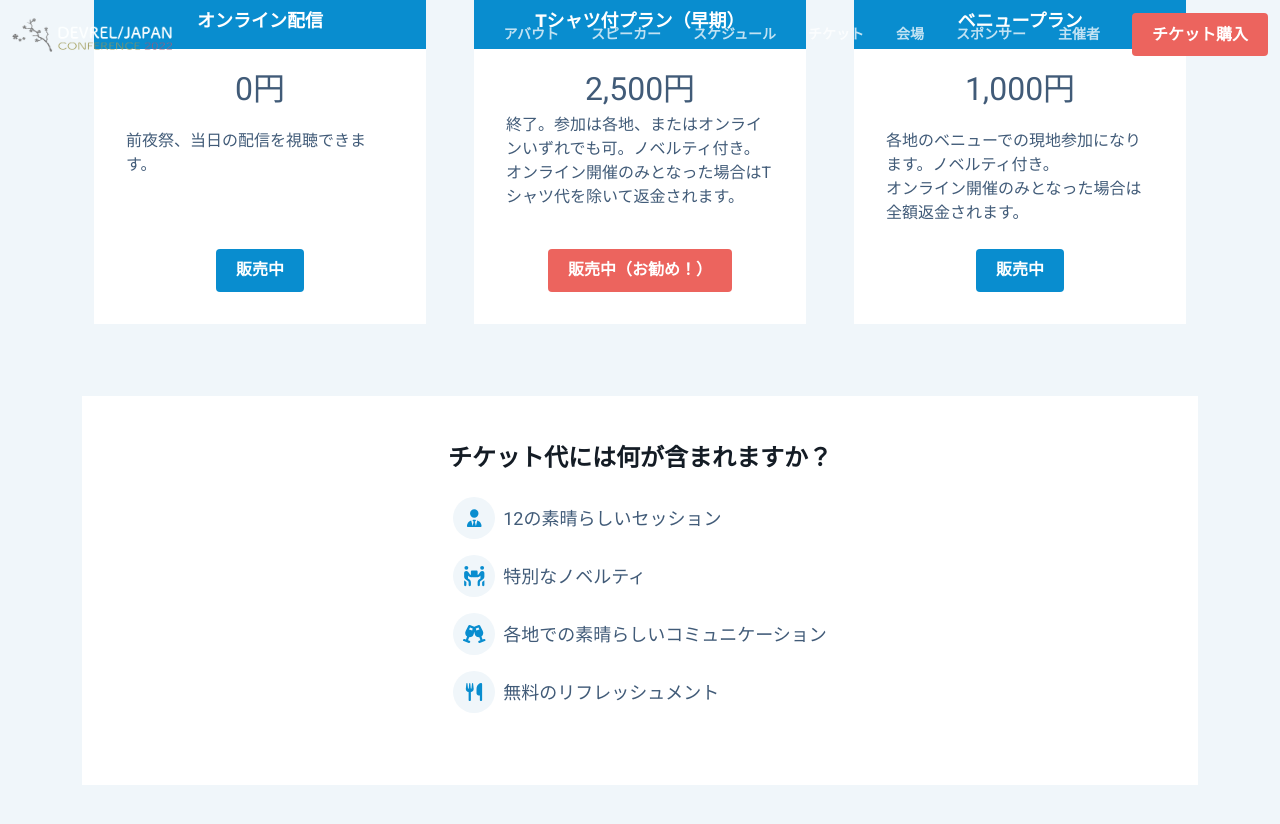
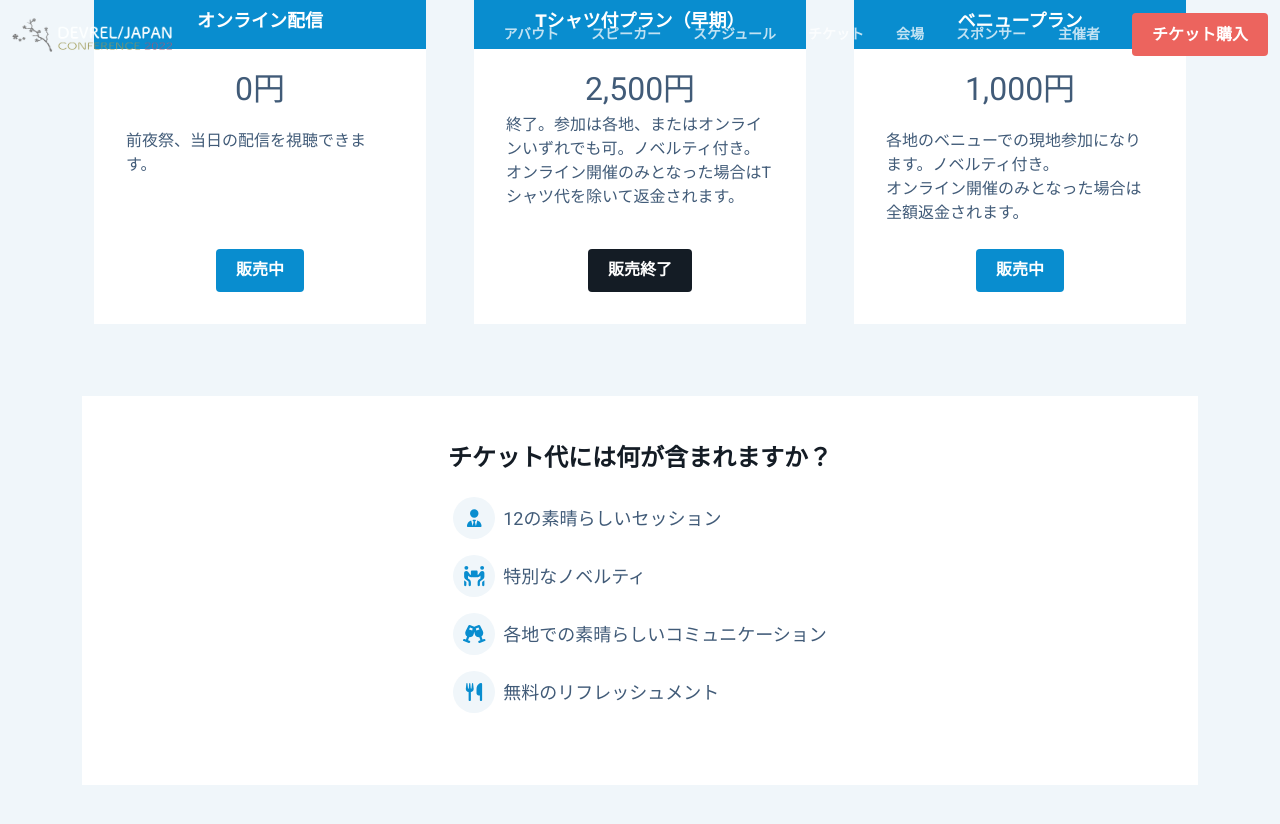
Before and after one commit to DevRelTokyo/japan-2022, a Jekyll site: the page built from index.md, in a window 1280 px wide and 900 px high, scrolled down 12399 px. Shown: the top 824 px of the window. Built offline with Jekyll 4.4.1, drawn with Linux system fonts in a browser that asks for light colours; nearby versions of some CDN libraries; library files that are not in the unit come from our copies; a script that is not in the unit is left out.

Commit message:
disable button

```diff
--- a/_includes/tickets.html
+++ b/_includes/tickets.html
@@ -39,7 +39,7 @@
 						</div><!--//info-->
 					</div><!--//card-body-->
 					<div class="card-footer text-center">
-						<a href="https://devrel.connpass.com/event/247271/" class="btn btn-secondary" disabled>販売中（お勧め！）</a>
+						<span class="btn btn-dark" disabled>販売終了</span>
 					</div>
 				</div><!--//card-->
 			</div><!--//col-->
```
